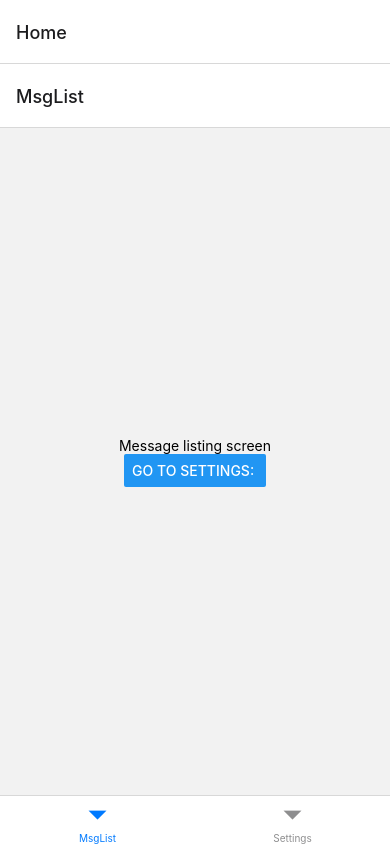
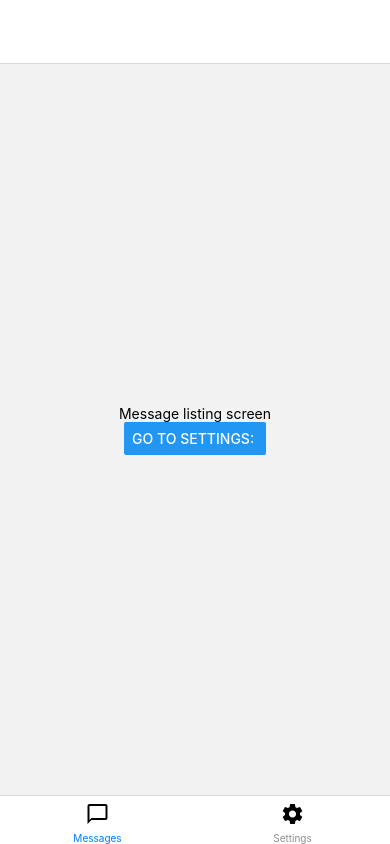
Before and after one commit to lokeam/rn-mobile-im, a React Native app: screen / in a window 390 px wide. Built offline with nearby package versions, Linux system fonts and the light colour scheme.

Commit message:
fix: adjust tabBarLabels, add tabBarIcons

```diff
--- a/App.js
+++ b/App.js
@@ -8,6 +8,7 @@ import * as Font from 'expo-font';
 import { NavigationContainer } from '@react-navigation/native';
 import { createStackNavigator } from '@react-navigation/stack';
 import { createBottomTabNavigator } from '@react-navigation/bottom-tabs';
+import { MaterialIcons } from '@expo/vector-icons';
 
 import MsgListingScreen from './screens/MsgListingScreen';
 import MsgSettingsScreen from './screens/MsgSettingsScreen';
@@ -19,9 +20,29 @@ const Tab = createBottomTabNavigator();
 
 const TabNavigator = () => {
   return (
-    <Tab.Navigator>
-      <Tab.Screen name="MsgList" component={MsgListingScreen} />
-      <Tab.Screen name="Settings" component={GeneralSettingsScreen} />
+    <Tab.Navigator screenOptions={{
+      headerTitle: ""
+    }}>
+      <Tab.Screen
+        name="MsgList"
+        component={MsgListingScreen}
+        options={{
+          tabBarLabel: "Messages",
+          tabBarIcon: () => (
+            <MaterialIcons name="chat-bubble-outline" size={24} color="black" />
+          ),
+        }}
+      />
+      <Tab.Screen
+        name="Settings"
+        component={GeneralSettingsScreen}
+        options={{
+          tabBarLabel: "Settings",
+          tabBarIcon: () => (
+            <MaterialIcons name="settings" size={24} color="black" />
+          )
+        }}
+      />
     </Tab.Navigator>
   )
 }
@@ -80,6 +101,9 @@ export default function App() {
           <Stack.Screen
             name="Home"
             component={TabNavigator}
+            options={{
+              headerShown: false
+            }}
           />
           <Stack.Screen
             name="MsgSettings"
@@ -90,7 +114,6 @@ export default function App() {
           />
         </Stack.Navigator>
       </NavigationContainer>
-
     </SafeAreaProvider>
   );
 }
--- a/package.json
+++ b/package.json
@@ -10,6 +10,7 @@
   },
   "dependencies": {
     "@expo/metro-runtime": "~3.1.3",
+    "@expo/vector-icons": "^14.0.0",
     "@react-navigation/bottom-tabs": "^6.5.16",
     "@react-navigation/native": "^6.1.14",
     "@react-navigation/stack": "^6.3.25",
```
Also changed, not shown: 1 other file (tests, documents, lock files or other folders).
